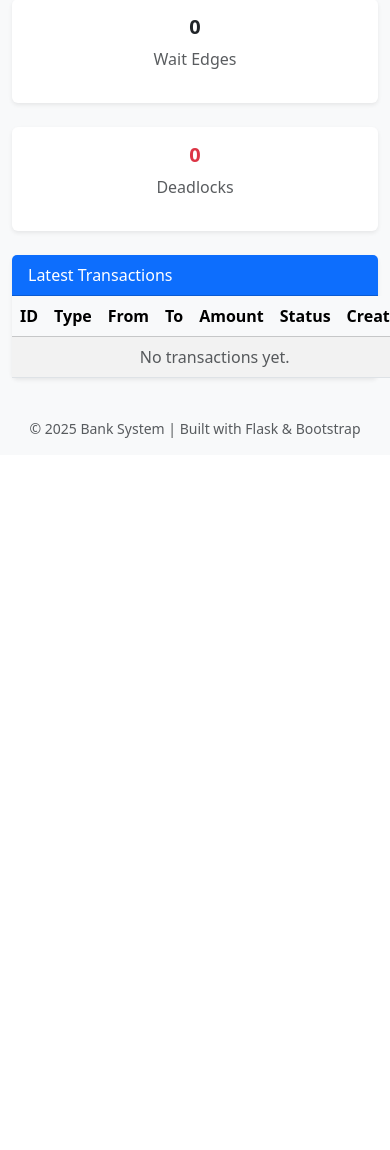
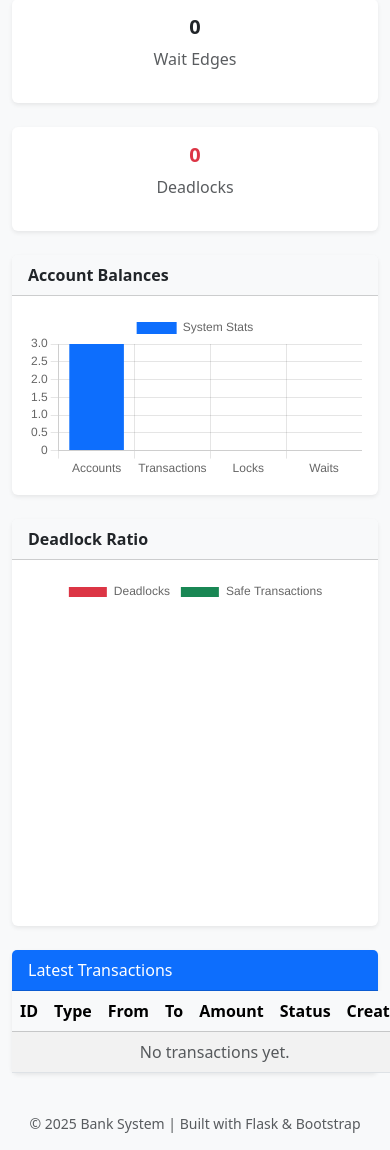
Before and after one commit to bashirubash/iddps, a Flask app: page / in a window 390 px wide; the page is wider, and only the part inside the window is pictured. Shown: the part 519-1669 px from the top of that part. Before the commit the page ends 957 px from the top of that part, so only its background shows below. Run offline with Flask 3, Linux system fonts and the light colour scheme.

Commit message:
Update dashboard.html

```diff
--- a/templates/dashboard.html
+++ b/templates/dashboard.html
@@ -42,6 +42,26 @@
       <div class="card-body text-center">
         <h5 class="fw-bold text-danger">{{ stats.deadlocks }}</h5>
         <p class="text-muted">Deadlocks</p>
+      </div>
+    </div>
+  </div>
+</div>
+
+<!-- Charts Section -->
+<div class="row g-4 mb-4">
+  <div class="col-md-6">
+    <div class="card shadow-sm border-0">
+      <div class="card-header bg-light fw-bold">Account Balances</div>
+      <div class="card-body">
+        <canvas id="balanceChart"></canvas>
+      </div>
+    </div>
+  </div>
+  <div class="col-md-6">
+    <div class="card shadow-sm border-0">
+      <div class="card-header bg-light fw-bold">Deadlock Ratio</div>
+      <div class="card-body">
+        <canvas id="deadlockChart"></canvas>
       </div>
     </div>
   </div>
@@ -94,4 +114,41 @@
   </div>
 </div>
 
+<!-- Chart.js Scripts -->
+<script>
+async function loadCharts() {
+  let res = await fetch("/api/dashboard");
+  let data = await res.json();
+
+  // Balance chart
+  new Chart(document.getElementById("balanceChart"), {
+    type: "bar",
+    data: {
+      labels: ["Accounts", "Transactions", "Locks", "Waits"],
+      datasets: [{
+        label: "System Stats",
+        data: [data.accounts, data.transactions, data.locks, data.waits],
+        backgroundColor: ["#0d6efd", "#198754", "#ffc107", "#6c757d"]
+      }]
+    }
+  });
+
+  // Deadlock ratio
+  new Chart(document.getElementById("deadlockChart"), {
+    type: "doughnut",
+    data: {
+      labels: ["Deadlocks", "Safe Transactions"],
+      datasets: [{
+        data: [data.deadlocks, data.transactions - data.deadlocks],
+        backgroundColor: ["#dc3545", "#198754"]
+      }]
+    }
+  });
+}
+
+loadCharts();
+// Optional: refresh dashboard every 10s
+// setInterval(loadCharts, 10000);
+</script>
+
 {% endblock %}
```
